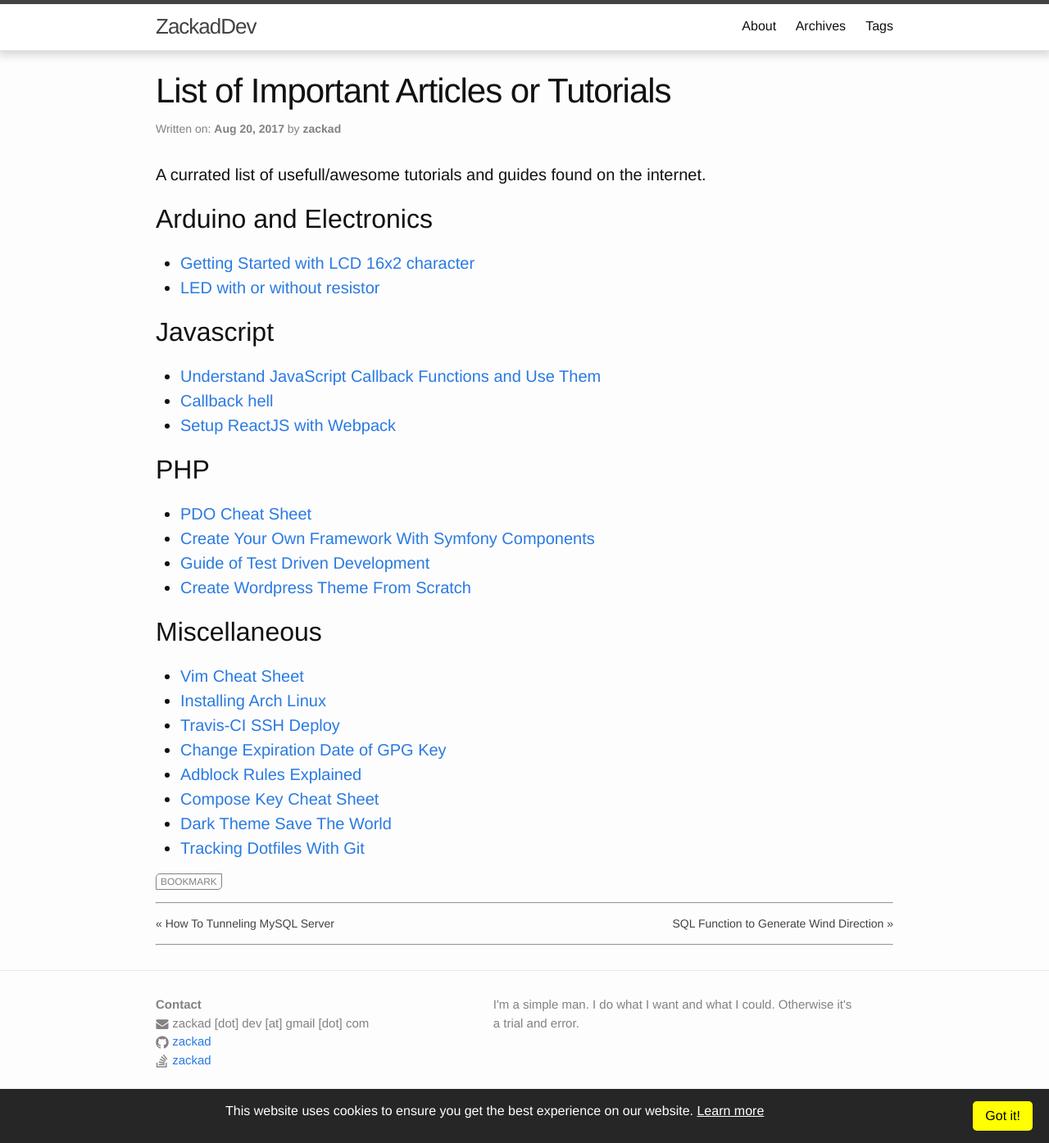
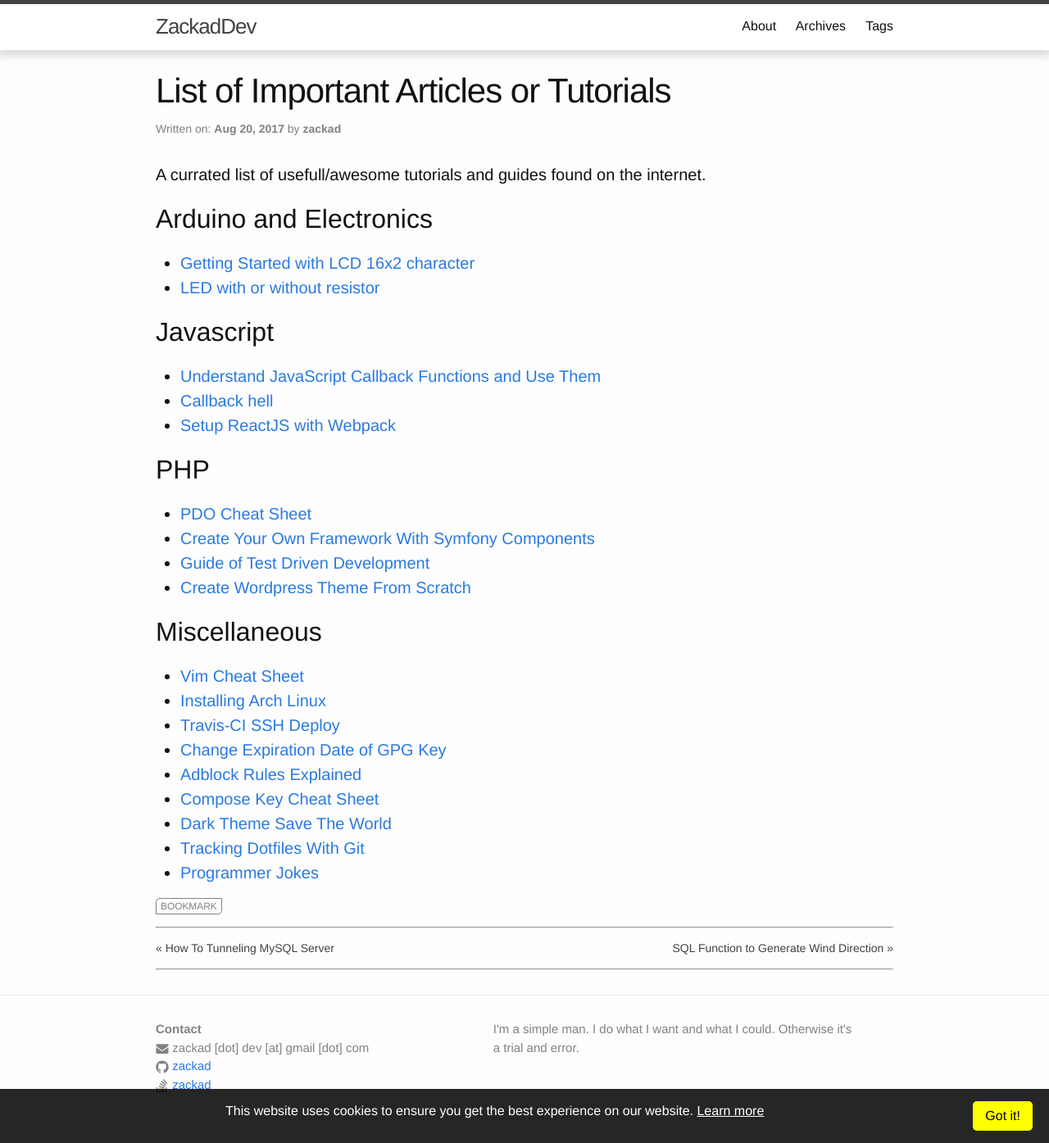
Before and after one commit to zackad/blog-src, a Jekyll site: the page built from _posts/2017-08-20-important-articles-and-tutorials.md, in a window 1280 px wide and 1395 px high. Shown: the whole window at 82% size. Built offline with Jekyll 4.4.1, drawn with Linux system fonts in a browser that asks for light colours; comment, search, counter and statistics services are not loaded.

Commit message:
programmer jokes on stackoverflow

```diff
--- a/_posts/2017-08-20-important-articles-and-tutorials.md
+++ b/_posts/2017-08-20-important-articles-and-tutorials.md
@@ -33,3 +33,4 @@ A currated list of usefull/awesome tutorials and guides found on the internet.
 - [Compose Key Cheat Sheet](https://fsymbols.com/keyboard/linux/compose/)
 - [Dark Theme Save The World](http://ecoiron.blogspot.co.id/2007/01/black-google-would-save-3000-megawatts.html)
 - [Tracking Dotfiles With Git](https://developer.atlassian.com/blog/2016/02/best-way-to-store-dotfiles-git-bare-repo/)
+- [Programmer Jokes](https://stackoverflow.com/questions/234075/what-is-your-best-programmer-joke)
```
